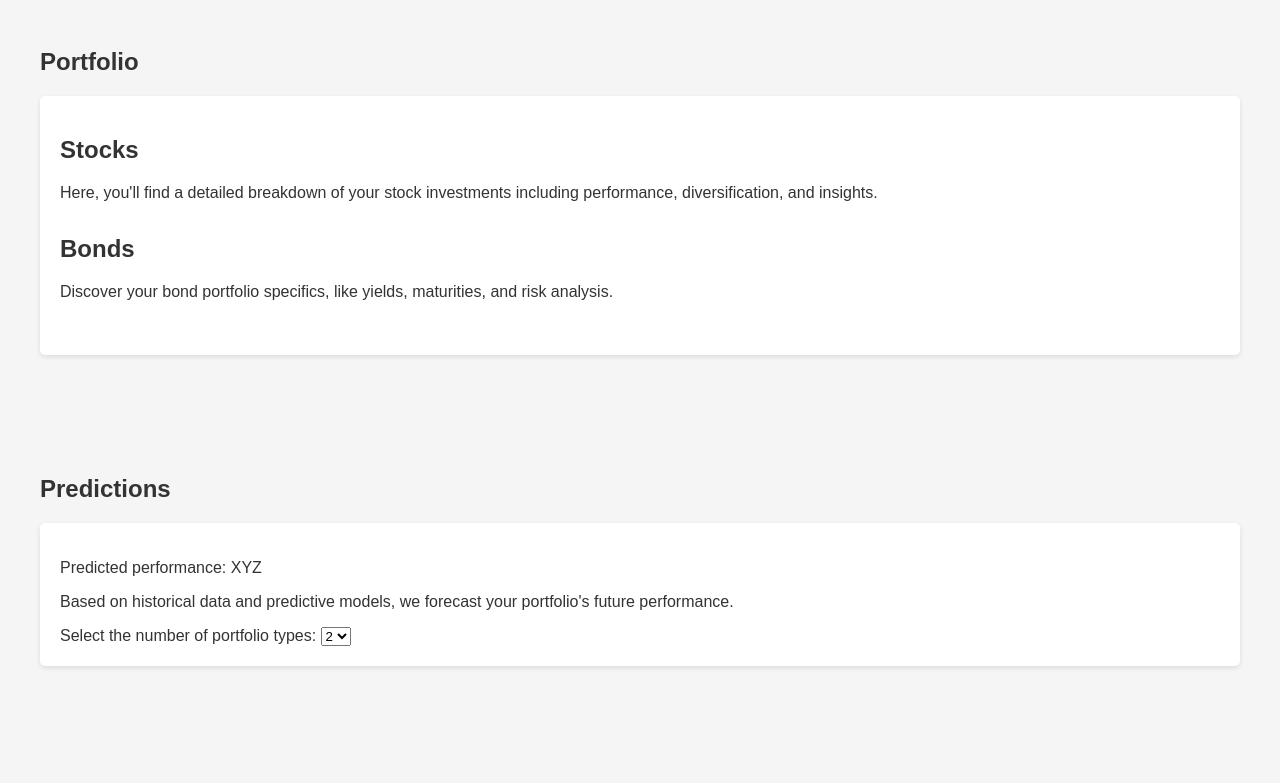
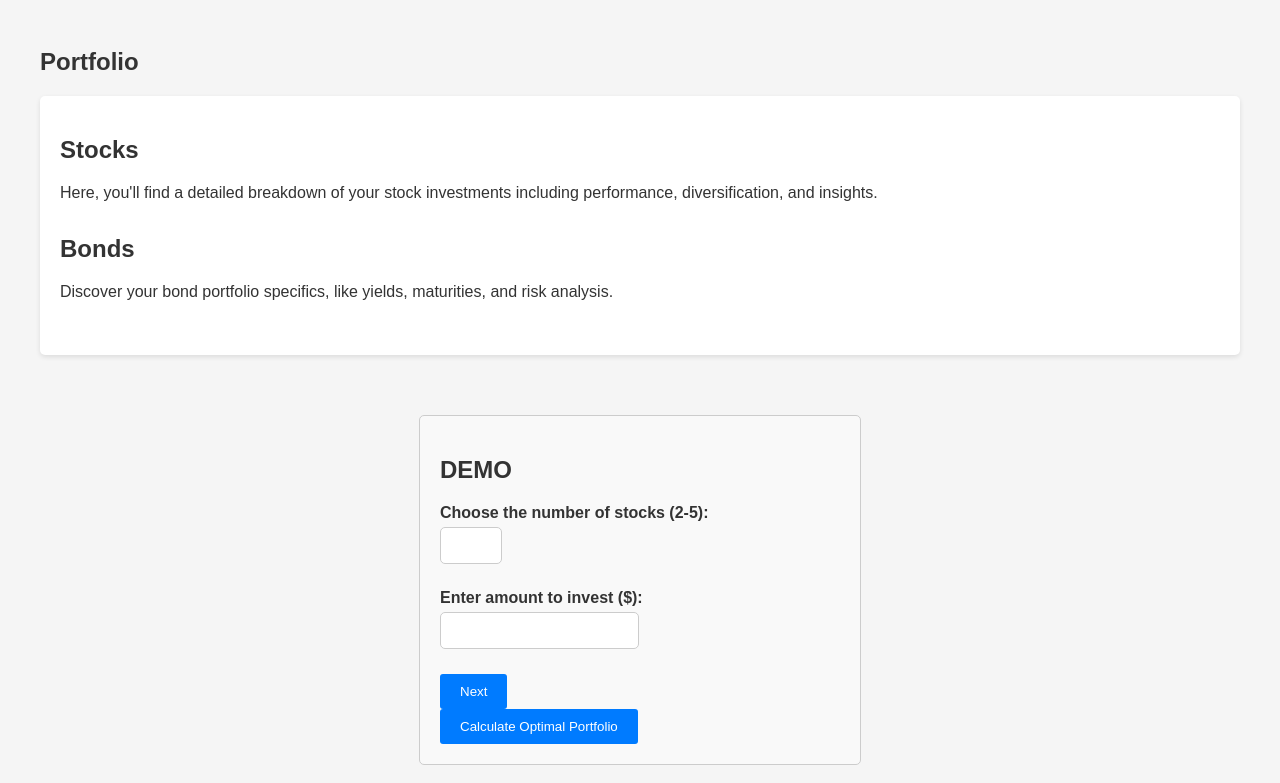
Before and after one commit to Anas8e/AI-powered-portfolio-managment, a plain HTML site: page index.html in a window 1280 px wide. Shown: the part 159-942 px from the top of the page. Drawn offline with Linux system fonts and the light colour scheme.

Commit message:
Updated demo

```diff
--- a/css/styles.css
+++ b/css/styles.css
@@ -66,7 +66,8 @@ h1 {
 
 /* Input styles */
 input[type="text"],
-button[type="submit"] {
+button[type="submit"],
+input[type="number"] {
   padding: 10px;
   margin-bottom: 10px;
   border-radius: 5px;
@@ -82,7 +83,8 @@ button[type="submit"] {
   transition: background-color 0.3s ease;
 }
 
-button[type="submit"]:hover {
+button[type="submit"]:hover,
+button:hover {
   background-color: #0056b3;
 }
 
@@ -101,6 +103,7 @@ button[type="submit"]:hover {
   line-height: 1.6;
 }
 
+/* User interaction styles */
 #user-interaction form {
   margin-top: 20px;
 }
@@ -110,5 +113,40 @@ button[type="submit"]:hover {
   font-size: 16px;
   line-height: 1.6;
 }
-/* Additional styles */
-/* Add more styles as needed */
+
+/* Portfolio section enhancements */
+.portfolio-section {
+  max-width: 400px;
+  margin: 0 auto;
+  padding: 20px;
+  border: 1px solid #ccc;
+  border-radius: 5px;
+  background-color: #f9f9f9;
+}
+
+.input-group {
+  margin-bottom: 15px;
+}
+
+label {
+  display: block;
+  margin-bottom: 5px;
+  font-weight: bold;
+}
+
+button {
+  padding: 10px 20px;
+  border: none;
+  border-radius: 3px;
+  background-color: #007bff;
+  color: #fff;
+  cursor: pointer;
+}
+
+button:hover {
+  background-color: #0056b3;
+}
+
+.next-button {
+  margin-right: 10px; /* Adjust the margin as needed */
+}
--- a/index.html
+++ b/index.html
@@ -53,57 +53,30 @@
             </div>
         </section>
 
-		<section id="predictions" class="animated fadeIn">
-			<h1>Predictions</h1>
-			<div class="prediction-output animated fadeIn">
-				<p>Predicted performance: XYZ</p>
-				<p>Based on historical data and predictive models, we forecast your portfolio's future performance.</p>
+		<section class="portfolio-section">
+		  <h1>DEMO</h1>
+		  <div class="input-group">
+			<label for="numberOfStocks">Choose the number of stocks (2-5):</label>
+			<input type="number" id="numberOfStocks" min="2" max="5">
+		  </div>
 
-				<!-- Dropdown to select the number of portfolio types -->
-				<label for="portfolio-types">Select the number of portfolio types:</label>
-				<select id="portfolio-types" onchange="createStockSelections()">
-					<option value="2">2</option>
-					<option value="3">3</option>
-					<option value="4">4</option>
-					<option value="5">5</option>
-				</select>
+		  <div class="input-group">
+			<label for="investmentAmount">Enter amount to invest ($):</label>
+			<input type="number" id="investmentAmount">
+		  </div>
 
-				<!-- Container for dynamically generated stock selection dropdowns -->
-				<div id="stock-selections"></div>
-			</div>
+		  <button class="next-button" onclick="showStockSelection()">Next</button>
+
+		  <div class="stock-selections">
+			<div class="stock-column" id="stockColumn1"></div>
+			<div class="stock-column" id="stockColumn2"></div>
+		  </div>
+
+		  <button class="calculate-button" onclick="calculatePortfolio()">Calculate Optimal Portfolio</button>
 		</section>
 
-		<script>
-			function createStockSelections() {
-				const numPortfolioTypes = parseInt(document.getElementById("portfolio-types").value);
-				const stockSelectionsContainer = document.getElementById("stock-selections");
-				stockSelectionsContainer.innerHTML = ""; // Clear previous selections
 
-				for (let i = 1; i <= numPortfolioTypes; i++) {
-					const stockSelection = document.createElement("div");
-					stockSelection.innerHTML = `
-						<h3>Stocks for Portfolio ${i}</h3>
-						<select id="portfolio-${i}-stocks" class="stock-selection">
-							<!-- Placeholder options for stocks -->
-							<option value="AAPL">Apple</option>
-							<option value="GOOGL">Alphabet (Google)</option>
-							<option value="MSFT">Microsoft</option>
-							<option value="AMZN">Amazon</option>
-							<option value="FB">Facebook</option>
-							<option value="TSLA">Tesla</option>
-							<option value="NFLX">Netflix</option>
-							<option value="NVDA">NVIDIA</option>
-							<option value="PYPL">PayPal</option>
-							<option value="CRM">Salesforce</option>
-							<!-- Add more options as needed -->
-						</select>
-						<label for="shares-${i}">Enter the amount of shares:</label>
-						<input type="number" id="shares-${i}" name="shares-${i}" min="0" step="1">
-					`;
-					stockSelectionsContainer.appendChild(stockSelection);
-				}
-			}
-		</script>
+
 
 
         <section id="user-interaction" class="animated fadeIn">
--- a/js/main.js
+++ b/js/main.js
@@ -10,4 +10,51 @@ function displayPredictions(data) {
     // Code to showcase predictions
 }
 
-// Event listeners or other functionalities as needed
+function showStockSelection() {
+  const numberOfStocks = document.getElementById('numberOfStocks').value;
+  const investmentAmount = document.getElementById('investmentAmount').value;
+  const stockSelectionsColumn1 = document.querySelector('.stock-selections .stock-column:nth-child(1)');
+  const stockSelectionsColumn2 = document.querySelector('.stock-selections .stock-column:nth-child(2)');
+
+  stockSelectionsColumn1.innerHTML = '';
+  stockSelectionsColumn2.innerHTML = '';
+
+  // Placeholder stock options
+  const placeholderStocks = ['AAPL', 'GOOGL', 'MSFT', 'AMZN', 'FB', 'TSLA', 'NFLX'];
+
+  for (let i = 0; i < numberOfStocks; i++) {
+    const stockDropdown = document.createElement('select');
+    stockDropdown.name = `stock${i + 1}`;
+
+    // Adding placeholder options to dropdown
+    for (const stock of placeholderStocks) {
+      const option = document.createElement('option');
+      option.value = stock;
+      option.text = stock;
+      stockDropdown.appendChild(option);
+    }
+
+    const stockLabel = document.createElement('label');
+    stockLabel.textContent = `Stock ${i + 1}:`;
+
+    // Apply spacing to stock options
+    stockDropdown.style.margin = '5px'; // Adjust the margin as needed
+
+    // Distributing stock dropdowns between columns
+    if (i < numberOfStocks / 2) {
+      stockSelectionsColumn1.appendChild(stockLabel);
+      stockSelectionsColumn1.appendChild(stockDropdown);
+    } else {
+      stockSelectionsColumn2.appendChild(stockLabel);
+      stockSelectionsColumn2.appendChild(stockDropdown);
+    }
+  }
+}
+
+
+
+function calculatePortfolio() {
+    // Here, you'd retrieve the selected stocks from the dropdowns
+    // Calculate the optimal portfolio based on the chosen stocks and investment amount
+    // Split the amount based on the optimal proportion and display the result
+}
```
Lines whose indentation alone changed are shown as unchanged.
